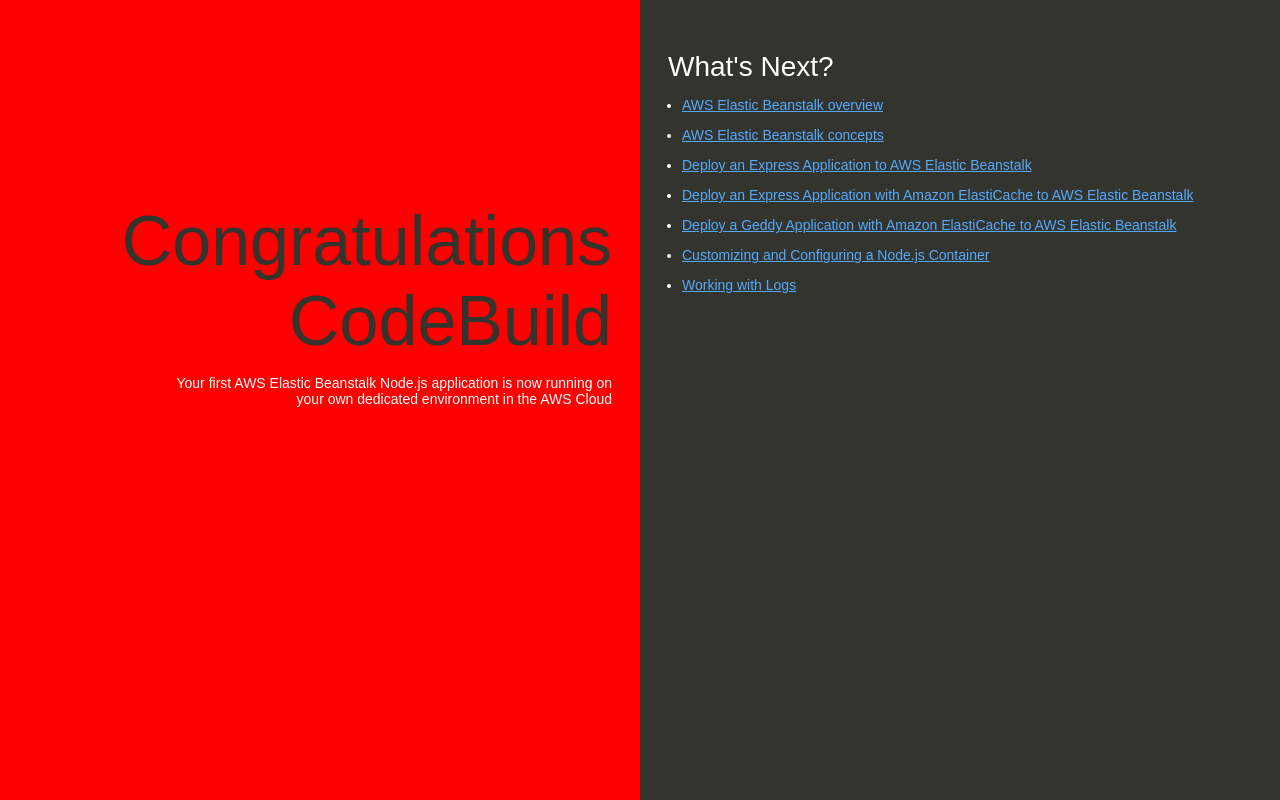
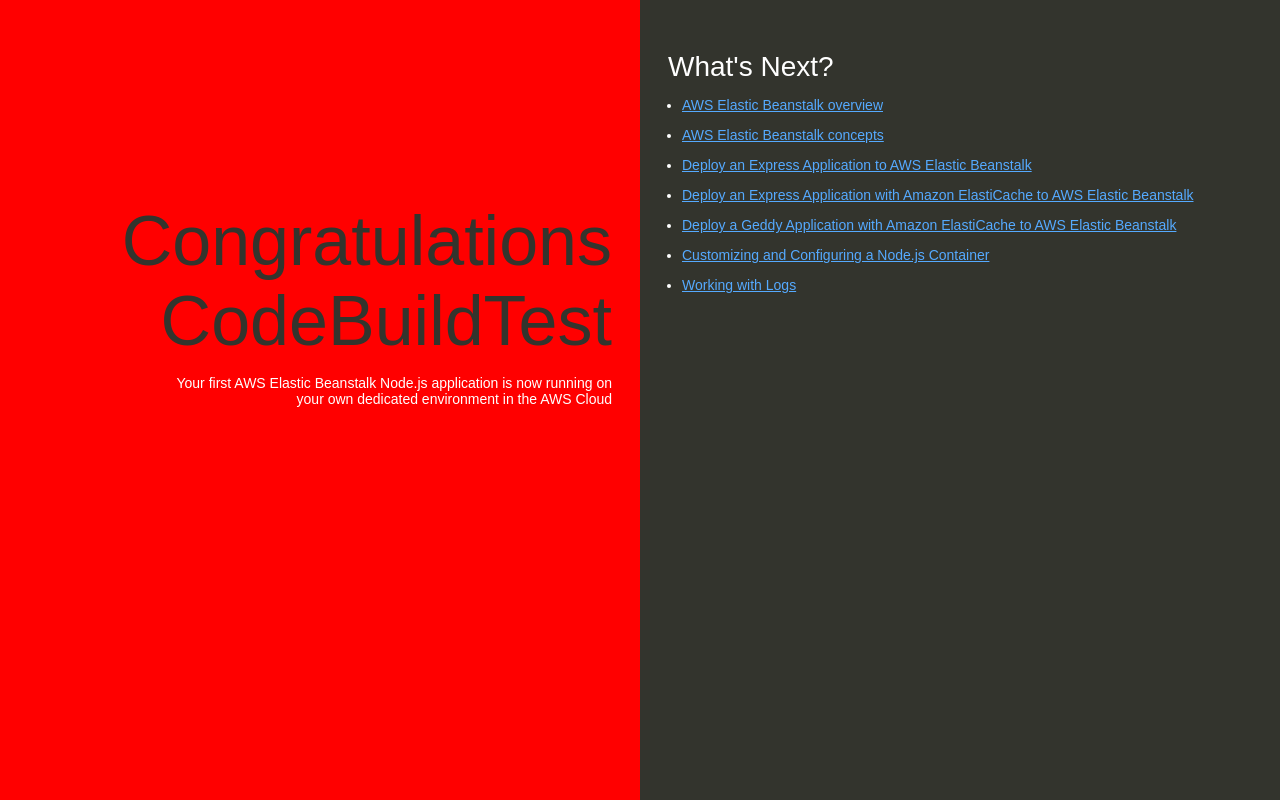
Before and after one commit to Yogita871/my-first-codecommitrepo, a website: page index.html in a window 1280 px wide. Drawn offline with Linux system fonts and the light colour scheme.

Commit message:
Update index.html

```diff
--- a/index.html
+++ b/index.html
@@ -74,7 +74,7 @@
   </head>
   <body>
     <div class="textColumn">
-      <h1>Congratulations CodeBuild</h1>
+      <h1>Congratulations CodeBuildTest</h1>
       <p>Your first AWS Elastic Beanstalk Node.js application is now running on your own dedicated environment in the AWS Cloud</p>
     </div>
     <div class="linksColumn">
```
